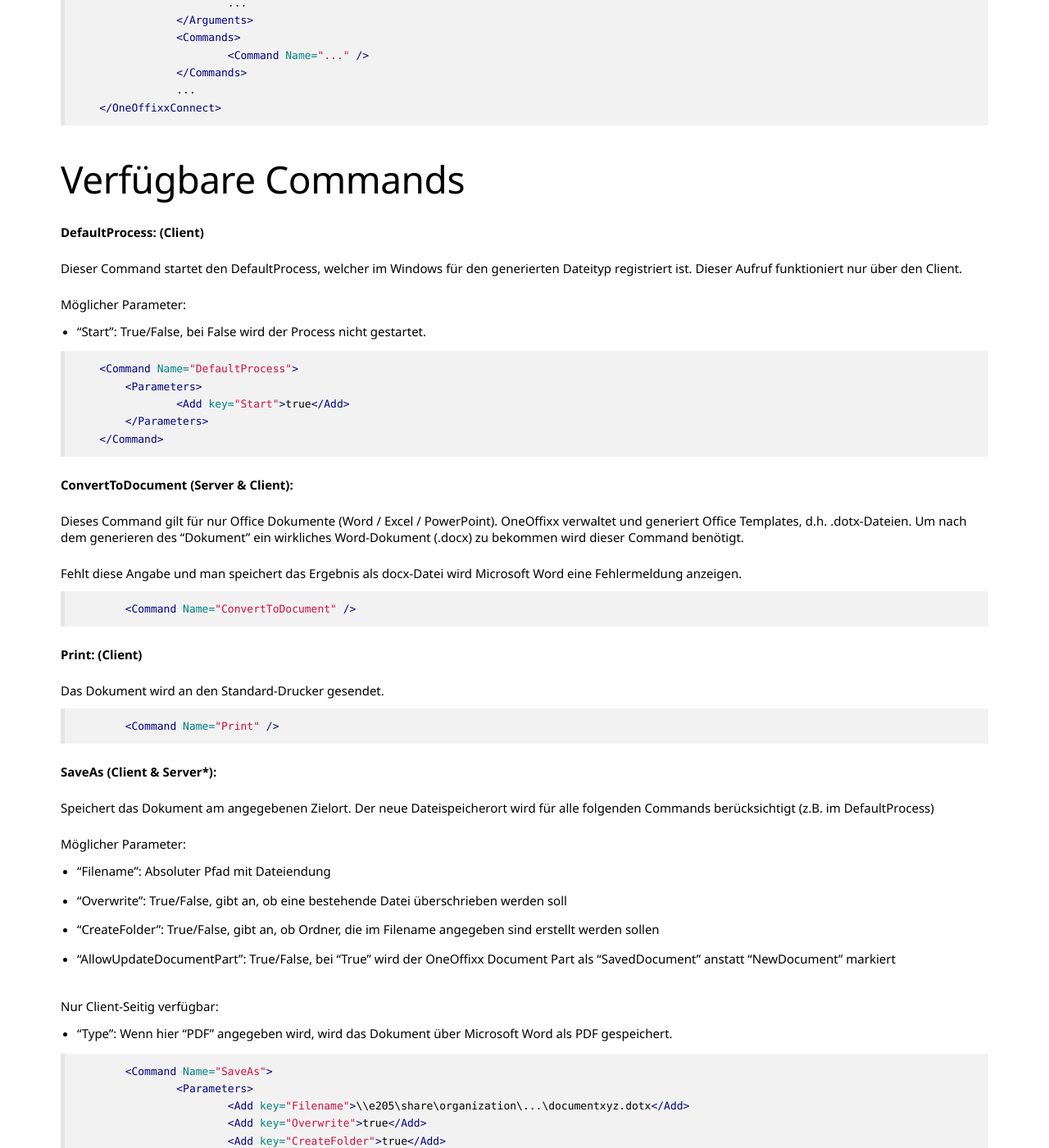
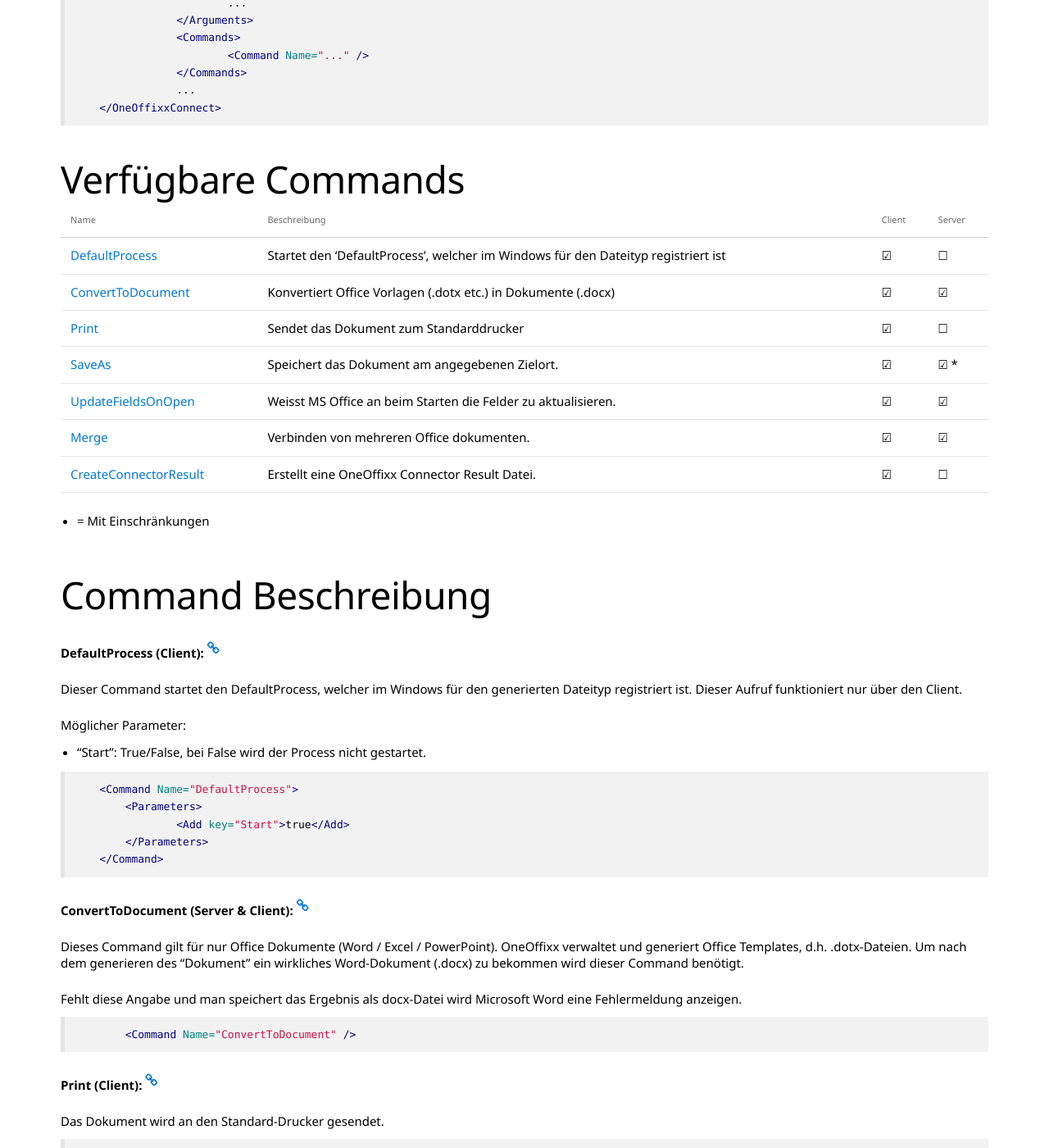
Before and after one commit to primesoft-group/oneoffixx-docs, a Jekyll site: the page built from _pages/connect/de/connect-commands.md, in a window 1280 px wide and 1400 px high, scrolled down 891 px. Shown: the whole window at 82% size. Built offline with Jekyll 4.4.1, drawn with Linux system fonts in a browser that asks for light colours; nearby versions of some CDN libraries; some web fonts are replaced.

Commit message:
Update connect-commands.md

````diff
--- a/_pages/connect/de/connect-commands.md
+++ b/_pages/connect/de/connect-commands.md
@@ -40,7 +40,22 @@
 
 ## Verfügbare Commands
 
-__DefaultProcess: (Client)__
+{:.table .table-striped}
+| Name | Beschreibung | Client | Server
+| ---- | --- | --- | ---
+| [DefaultProcess](#defaultprocess) | Startet den 'DefaultProcess', welcher im Windows für den Dateityp registriert ist | ☑ | ☐
+| [ConvertToDocument](#converttodocument) | Konvertiert Office Vorlagen (.dotx etc.) in Dokumente (.docx) |  ☑ | ☑
+| [Print](#print) | Sendet das Dokument zum Standarddrucker | ☑ | ☐
+| [SaveAs](#saveas) | Speichert das Dokument am angegebenen Zielort.  | ☑ | ☑ *
+| [UpdateFieldsOnOpen](#updatefieldsonopen) | Weisst MS Office an beim Starten die Felder zu aktualisieren. |  ☑ | ☑
+| [Merge](#merge) | Verbinden von mehreren Office dokumenten. |  ☑ | ☑
+| [CreateConnectorResult](#createconnectorresult) | Erstellt eine OneOffixx Connector Result Datei. | ☑ | ☐
+
+* = Mit Einschränkungen
+
+## Command Beschreibung
+
+__DefaultProcess (Client): {% include anchor.html name="defaultprocess" %}__
 
 Dieser Command startet den DefaultProcess, welcher im Windows für den generierten Dateityp registriert ist. Dieser Aufruf funktioniert nur über den Client.
 
@@ -56,7 +71,7 @@
     </Command>
 ```
 
-__ConvertToDocument (Server & Client):__
+__ConvertToDocument (Server & Client): {% include anchor.html name="converttodocument" %}__
 
 Dieses Command gilt für nur Office Dokumente (Word / Excel / PowerPoint). OneOffixx verwaltet und generiert Office Templates, d.h. .dotx-Dateien.
 Um nach dem generieren des "Dokument" ein wirkliches Word-Dokument (.docx) zu bekommen wird dieser Command benötigt.
@@ -68,7 +83,7 @@
 	<Command Name="ConvertToDocument" />
 ```
 
-__Print: (Client)__
+__Print (Client):  {% include anchor.html name="print" %}__
 
 Das Dokument wird an den Standard-Drucker gesendet.
 
@@ -76,7 +91,7 @@
 	<Command Name="Print" />
 ```
 
-__SaveAs (Client & Server*):__
+__SaveAs (Client & Server*):  {% include anchor.html name="saveas" %}__
 
 Speichert das Dokument am angegebenen Zielort. Der neue Dateispeicherort wird für alle folgenden Commands berücksichtigt (z.B. im DefaultProcess)
 
@@ -100,7 +115,7 @@
 		</Parameters>
 	</Command>
 ```
-__UpdateFieldsOnOpen (Client & Server):__
+__UpdateFieldsOnOpen (Client & Server): {% include anchor.html name="updatefieldsonopen" %}__
 
 Dieses Command gilt für nur Office Dokumente (Word / Excel / PowerPoint).
 
@@ -110,7 +125,7 @@
 	<Command Name="UpdateFieldsOnOpen" />
 ```
 
-__Merge (Client & Server - ConnectBatch):__
+__Merge (Client & Server - ConnectBatch): {% include anchor.html name="merge" %}__
 
 Dieses Command gilt für nur Office Word Dokumente.
 
@@ -130,7 +145,7 @@
 
 Das Ergebnis eines Merge ist immer ein Word Dokument (.docx).
 
-__CreateConnectorResult (Client):__
+__CreateConnectorResult (Client): {% include anchor.html name="createconnectorresult" %}__
 
 Der Command gibt gezielt nach dem Durchlauf der Dokumentgenerierung und Command-Pipeline ein OneOffixx Connector Result File im selben Ordner aus, wie das Connect File.
 
````
